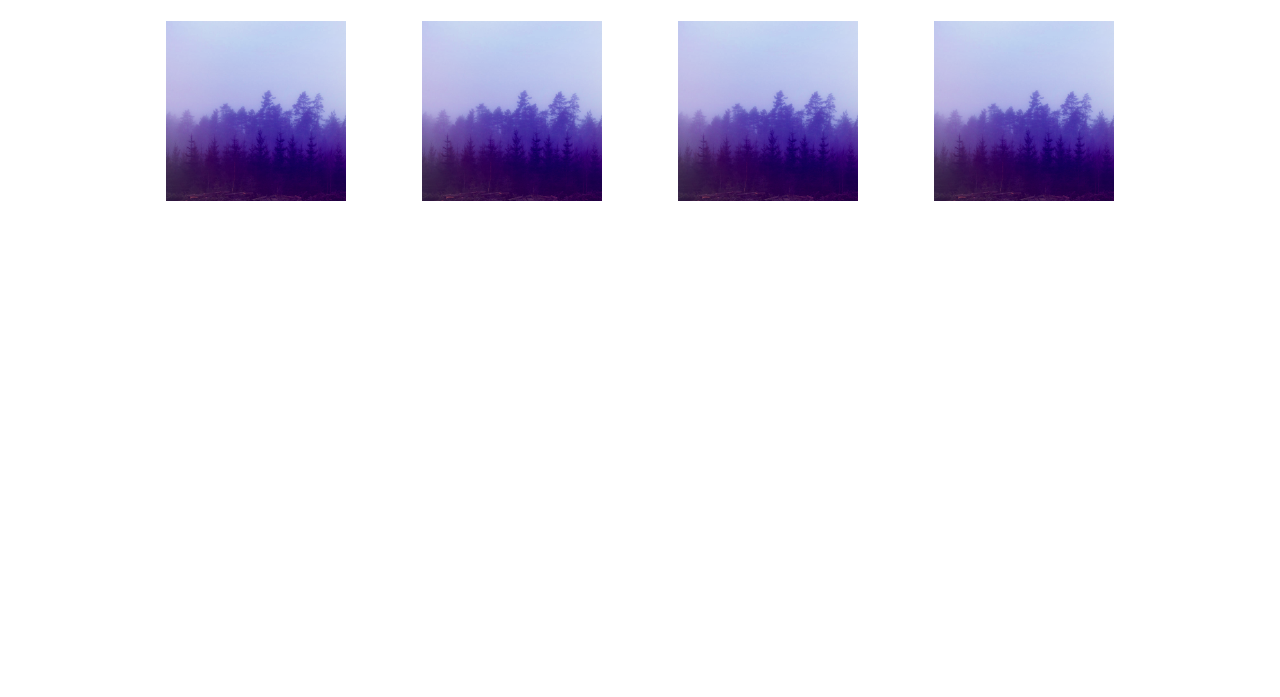
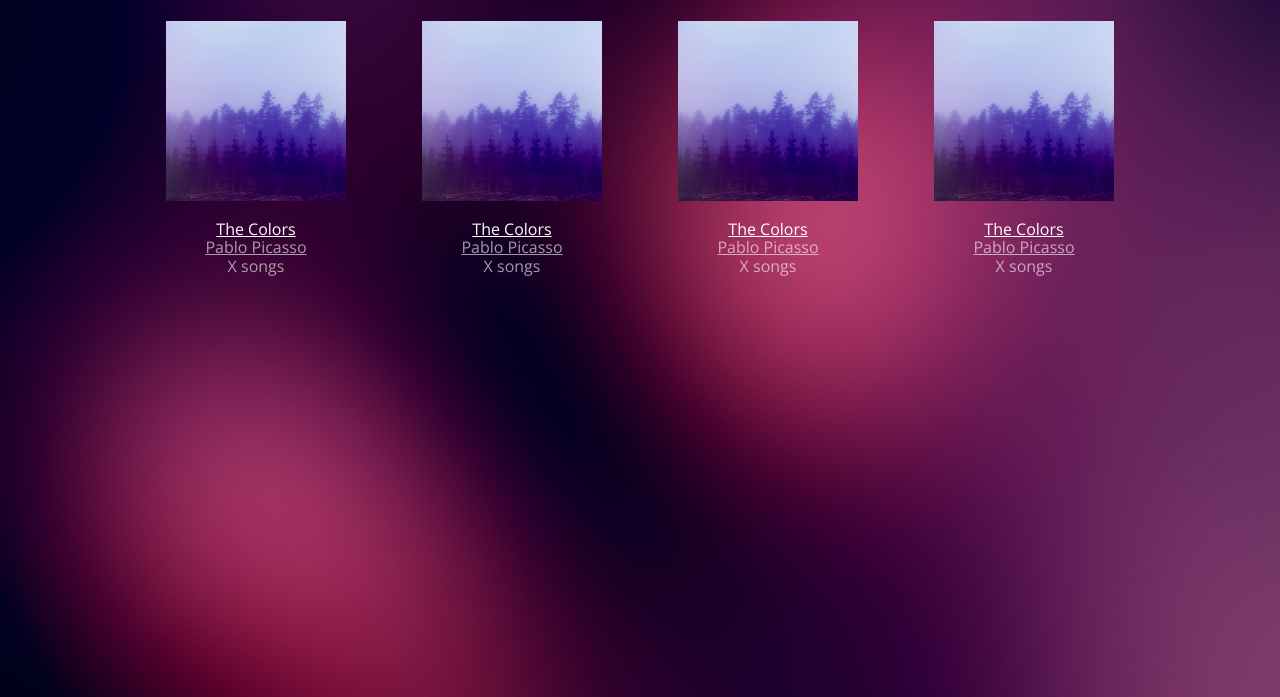
Before and after one commit to boatwric/blocjams, a plain HTML site: page collection.html in a window 1280 px wide. Shown: the part 103-800 px from the top of the page. Drawn offline with nearby package versions, Linux system fonts and the light colour scheme.

Commit message:
Updated Bloc Jams collections page

```diff
--- a/styles/collection.css
+++ b/styles/collection.css
@@ -1,4 +1,4 @@
-body.collection {
+body {
      background-image: url(../assets/images/blurred_backgrounds/blur_bg_2.jpg);
      background-repeat: no-repeat;/*if window is bigger than image, it won't start repeating*/
      background-attachment: fixed; /*as you scroll, background will not move*/
```
